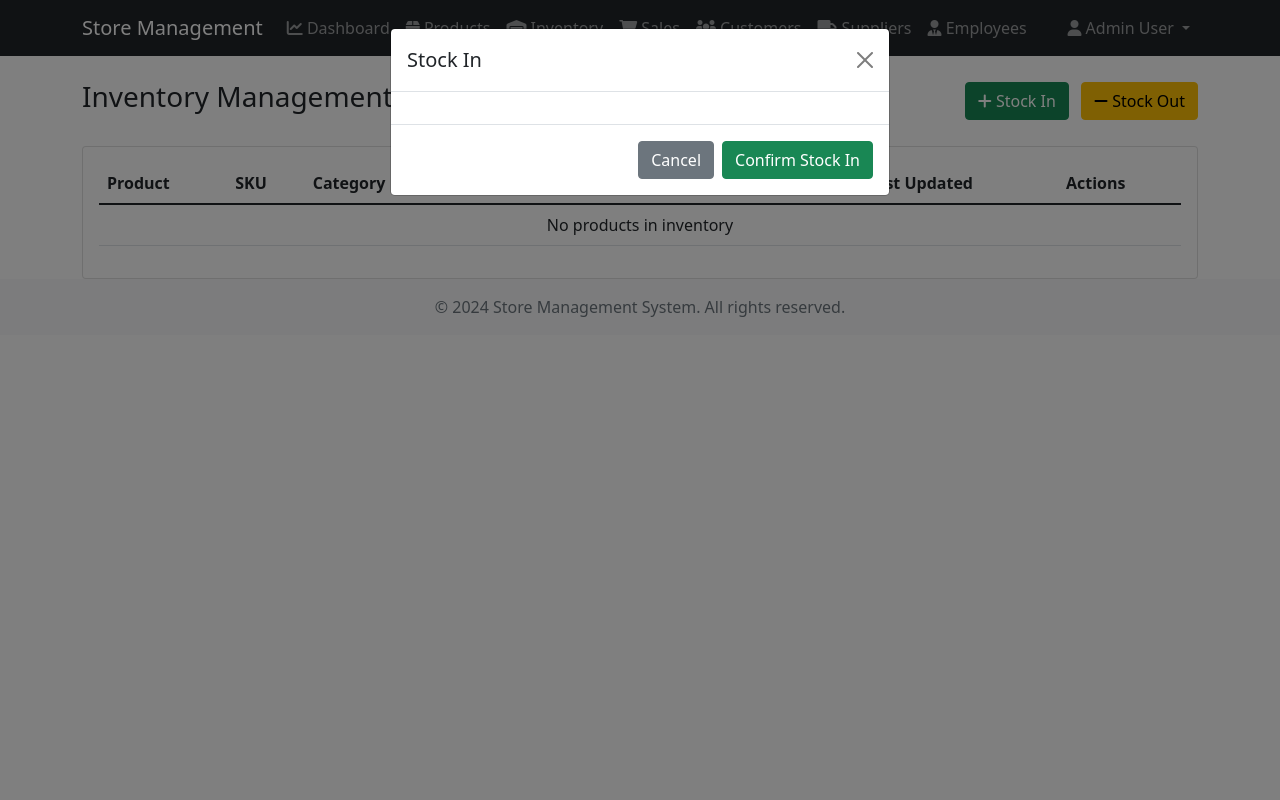
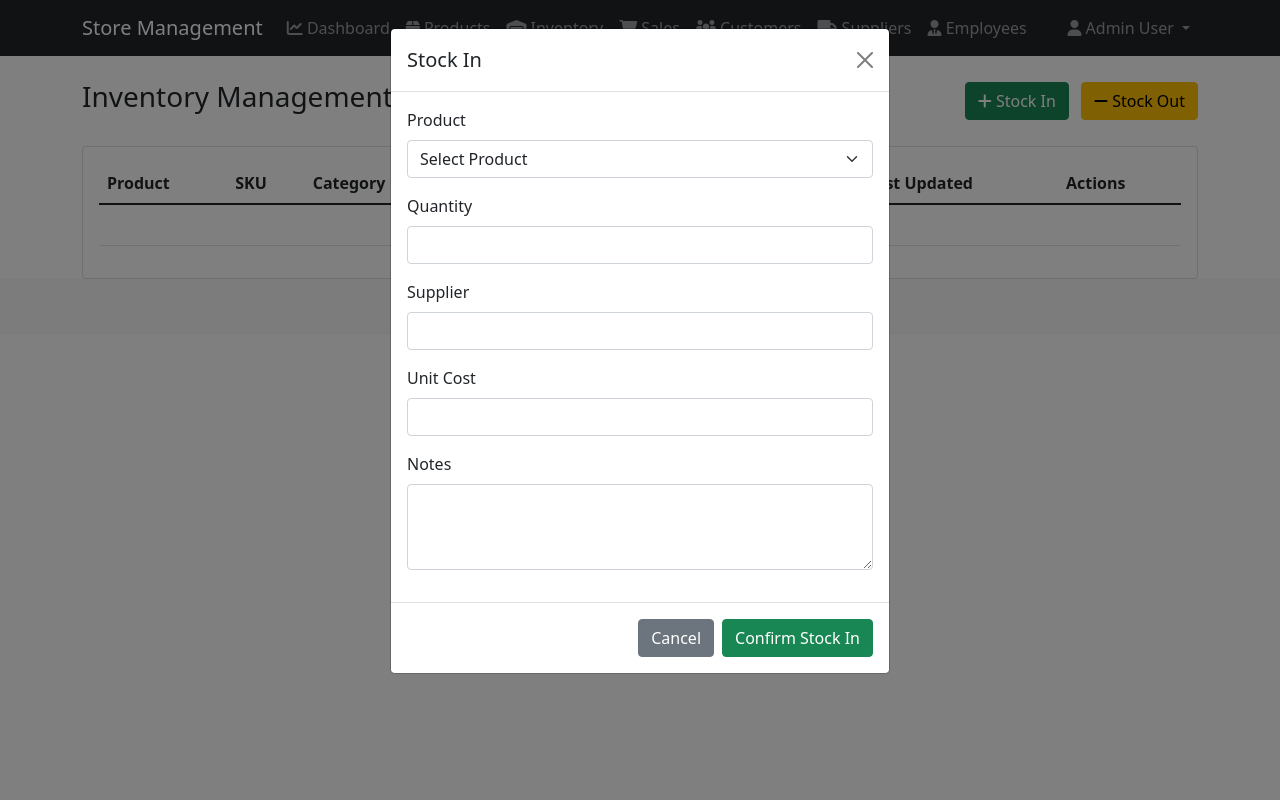
Before and after one commit to alkaseltzerrr/Shop-Repo, a Django app: page /inventory/ in a window 1280 px wide, after a click on "Stock In". Run offline with Django 5.2, Linux system fonts and the light colour scheme; a user stored in the database is signed in; data comes from the database, SQL or seed files in the repository; data that the repository does not hold is empty.

Commit message:
stock in/out functionalities

```diff
--- a/store_management/templates/store_ops/inventory.html
+++ b/store_management/templates/store_ops/inventory.html
@@ -88,7 +88,31 @@
             <form method="post" action="{% url 'stock_in' %}">
                 <div class="modal-body">
                     {% csrf_token %}
-                    <!-- Stock in form fields here -->
+                    <div class="mb-3">
+                        <label for="product_in" class="form-label">Product</label>
+                        <select class="form-select" id="product_in" name="product" required>
+                            <option value="">Select Product</option>
+                            {% for product in products %}
+                            <option value="{{ product.id }}">{{ product.name }}</option>
+                            {% endfor %}
+                        </select>
+                    </div>
+                    <div class="mb-3">
+                        <label for="quantity_in" class="form-label">Quantity</label>
+                        <input type="number" class="form-control" id="quantity_in" name="quantity" min="1" required>
+                    </div>
+                    <div class="mb-3">
+                        <label for="supplier" class="form-label">Supplier</label>
+                        <input type="text" class="form-control" id="supplier" name="supplier" required>
+                    </div>
+                    <div class="mb-3">
+                        <label for="unit_cost" class="form-label">Unit Cost</label>
+                        <input type="number" class="form-control" id="unit_cost" name="unit_cost" min="0" step="0.01" required>
+                    </div>
+                    <div class="mb-3">
+                        <label for="notes_in" class="form-label">Notes</label>
+                        <textarea class="form-control" id="notes_in" name="notes" rows="3"></textarea>
+                    </div>
                 </div>
                 <div class="modal-footer">
                     <button type="button" class="btn btn-secondary" data-bs-dismiss="modal">Cancel</button>
@@ -110,7 +134,23 @@
             <form method="post" action="{% url 'stock_out' %}">
                 <div class="modal-body">
                     {% csrf_token %}
-                    <!-- Stock out form fields here -->
+                    <div class="mb-3">
+                        <label for="product" class="form-label">Product</label>
+                        <select class="form-select" id="product" name="product" required>
+                            <option value="">Select Product</option>
+                            {% for product in products %}
+                            <option value="{{ product.id }}">{{ product.name }}</option>
+                            {% endfor %}
+                        </select>
+                    </div>
+                    <div class="mb-3">
+                        <label for="quantity" class="form-label">Quantity</label>
+                        <input type="number" class="form-control" id="quantity" name="quantity" min="1" required>
+                    </div>
+                    <div class="mb-3">
+                        <label for="reason" class="form-label">Reason</label>
+                        <textarea class="form-control" id="reason" name="reason" rows="3" required></textarea>
+                    </div>
                 </div>
                 <div class="modal-footer">
                     <button type="button" class="btn btn-secondary" data-bs-dismiss="modal">Cancel</button>
@@ -133,7 +173,18 @@
             <form method="post" action="{% url 'adjust_stock' product.id %}">
                 <div class="modal-body">
                     {% csrf_token %}
-                    <!-- Adjust stock form fields here -->
+                    <div class="mb-3">
+                        <label for="current_stock{{ product.id }}" class="form-label">Current Stock</label>
+                        <input type="number" class="form-control" id="current_stock{{ product.id }}" value="{{ product.quantity }}" disabled>
+                    </div>
+                    <div class="mb-3">
+                        <label for="new_stock{{ product.id }}" class="form-label">New Stock Level</label>
+                        <input type="number" class="form-control" id="new_stock{{ product.id }}" name="new_stock" min="0" required>
+                    </div>
+                    <div class="mb-3">
+                        <label for="adjustment_reason{{ product.id }}" class="form-label">Reason for Adjustment</label>
+                        <textarea class="form-control" id="adjustment_reason{{ product.id }}" name="reason" rows="3" required></textarea>
+                    </div>
                 </div>
                 <div class="modal-footer">
                     <button type="button" class="btn btn-secondary" data-bs-dismiss="modal">Cancel</button>
```
